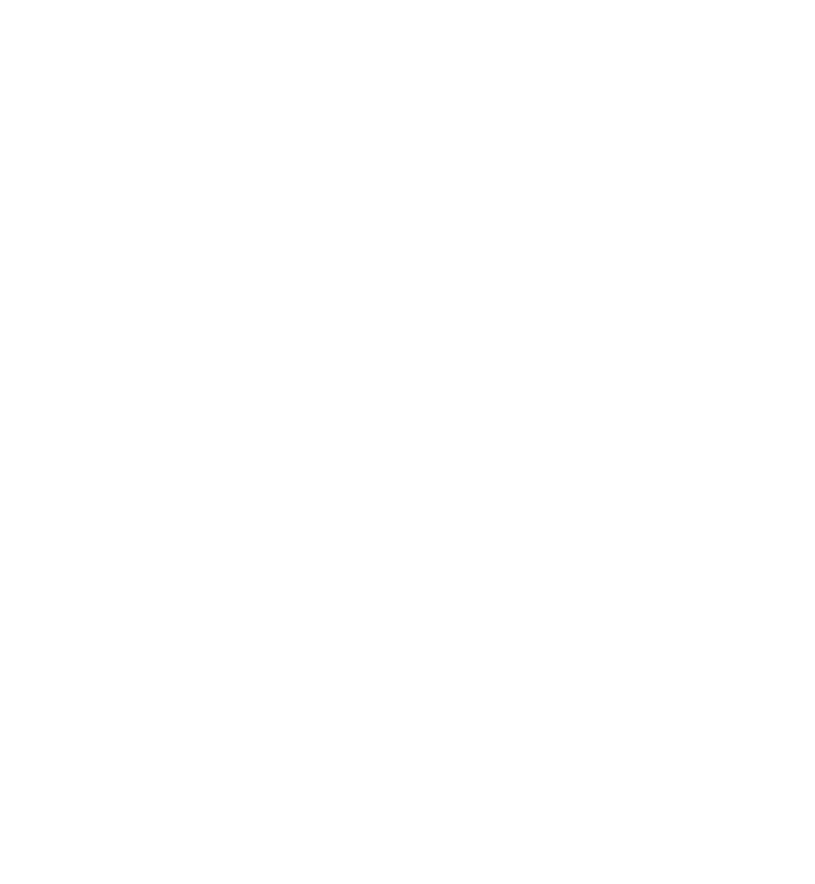
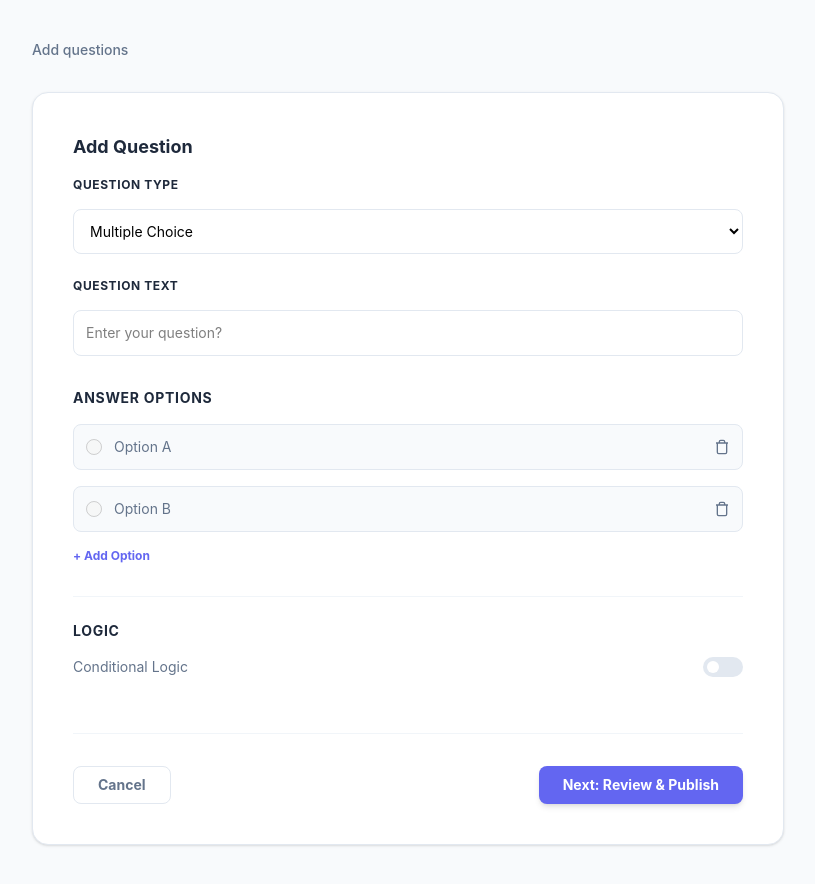
Before and after one commit to SMTIAP/smtiap-web, a React (Vite) app: page /add-questions in a window 1280 px wide. Before the commit this address had no page. Shown: the whole page, without its empty margins (232-1047 px from the left). Before the commit the page ends 800 px from the top, so only its background shows below. Built offline with nearby package versions, Linux system fonts and the light colour scheme.

Commit message:
Add AddQuestions page with dynamic question types and options

```diff
--- a/src/App.tsx
+++ b/src/App.tsx
@@ -3,6 +3,7 @@
 import CreatedSurveys from './pages/CreatedSurveys';
 import SearchTemplate from './pages/SearchTemplate';
 import CreateNewSurvey from './pages/CreateNewSurvey';
+import AddQuestions from './pages/AddQuestions';
 
 export default function App() {
   return (
@@ -13,6 +14,7 @@
         <Route path="/create-new" element={<div>Create New Survey Page</div>} />
         <Route path="/templates" element={<SearchTemplate />} />
         <Route path="/create-new-survey" element={<CreateNewSurvey />} />
+        <Route path="/add-questions" element={<AddQuestions />} />
       </Routes>
     </BrowserRouter>
   );
--- /dev/null
+++ b/src/pages/AddQuestions.tsx
@@ -0,0 +1,135 @@
+import { useState } from 'react';
+import { useNavigate } from 'react-router-dom';
+
+export default function AddQuestions() {
+  const navigate = useNavigate();
+  const [conditionalLogic, setConditionalLogic] = useState(false);
+
+  // State for dynamic functionality
+  const [questionType, setQuestionType] = useState('multiple-choice');
+  const [options, setOptions] = useState(['Option A', 'Option B']);
+
+  const addOption = () => {
+    const nextLetter = String.fromCharCode(65 + options.length); // Generates C, D, E...
+    setOptions([...options, `Option ${nextLetter}`]);
+  };
+
+  const removeOption = (index: number) => {
+    setOptions(options.filter((_, i) => i !== index));
+  };
+
+  // Determine if the current type needs options displayed
+  const showOptions = questionType === 'multiple-choice' || questionType === 'checkbox';
+
+  return (
+    <div className="flex min-h-screen flex-col items-center bg-[#F8FAFC]">
+      <div className="flex max-w-[800px] py-10 px-6 flex-col gap-8 w-full">
+
+        <div className="flex justify-start w-full">
+           <p className="text-[#64748B] text-sm font-medium">Add questions</p>
+        </div>
+
+        <div className="flex flex-col gap-8 bg-white p-10 rounded-2xl shadow-sm border border-[#E2E8F0]">
+
+          {/* Question Input Section */}
+          <section className="flex flex-col gap-4">
+            <h2 className="text-[#1E293B] text-lg font-bold">Add Question</h2>
+
+            <label className="text-[#1E293B] text-xs font-bold uppercase tracking-wider">Question Type</label>
+            <select
+              value={questionType}
+              onChange={(e) => setQuestionType(e.target.value)}
+              className="w-full p-3 border border-[#E2E8F0] rounded-lg bg-white text-sm focus:outline-none focus:ring-1 focus:ring-blue-400 cursor-pointer"
+            >
+              <option value="multiple-choice">Multiple Choice</option>
+              <option value="checkbox">Checkboxes</option>
+              <option value="short-answer">Short Answer</option>
+            </select>
+
+            <label className="text-[#1E293B] text-xs font-bold uppercase tracking-wider mt-2">Question Text</label>
+            <input
+              type="text"
+              placeholder="Enter your question?"
+              className="w-full p-3 border border-[#E2E8F0] rounded-lg bg-white text-sm focus:outline-none focus:ring-1 focus:ring-blue-400"
+            />
+          </section>
+
+          {/* Conditional Answer Options Section */}
+          {showOptions ? (
+            <section className="flex flex-col gap-4 animate-in fade-in duration-300">
+              <h3 className="text-[#1E293B] text-sm font-bold uppercase tracking-wider">Answer Options</h3>
+
+              {options.map((option, idx) => (
+                <div key={idx} className="flex items-center justify-between border border-[#E2E8F0] p-3 rounded-lg bg-[#F8FAFC]">
+                  <div className="flex items-center gap-3">
+                    <input
+                      type={questionType === 'multiple-choice' ? 'radio' : 'checkbox'}
+                      disabled
+                      className="w-4 h-4 rounded border-[#CBD5E1]"
+                    />
+                    <input
+                      type="text"
+                      value={option}
+                      onChange={(e) => {
+                        const newOptions = [...options];
+                        newOptions[idx] = e.target.value;
+                        setOptions(newOptions);
+                      }}
+                      className="bg-transparent text-sm text-[#64748B] focus:outline-none"
+                    />
+                  </div>
+                  <button
+                    onClick={() => removeOption(idx)}
+                    className="text-[#64748B] hover:text-red-500 transition-colors"
+                  >
+                    <svg width="16" height="16" fill="none" stroke="currentColor" strokeWidth="2" viewBox="0 0 24 24">
+                      <path d="M3 6h18M19 6v14a2 2 0 01-2 2H7a2 2 0 01-2-2V6m3 0V4a2 2 0 012-2h4a2 2 0 012 2v2"/>
+                    </svg>
+                  </button>
+                </div>
+              ))}
+
+              <button
+                onClick={addOption}
+                className="text-[#6366F1] text-xs font-bold self-start hover:underline"
+              >
+                + Add Option
+              </button>
+            </section>
+          ) : (
+            <section className="p-6 border-2 border-dashed border-[#E2E8F0] rounded-lg text-center">
+              <p className="text-sm text-[#64748B]">Users will see a text box to type their answer.</p>
+            </section>
+          )}
+
+          {/* Logic Section */}
+          <section className="flex flex-col gap-4 border-t border-[#F1F5F9] pt-6">
+            <h3 className="text-[#1E293B] text-sm font-bold uppercase tracking-wider">Logic</h3>
+            <div className="flex justify-between items-center">
+              <span className="text-sm text-[#64748B]">Conditional Logic</span>
+              <div
+                onClick={() => setConditionalLogic(!conditionalLogic)}
+                className={`w-10 h-5 rounded-full relative cursor-pointer transition-all ${conditionalLogic ? 'bg-[#6366F1]' : 'bg-[#E2E8F0]'}`}
+              >
+                <div className={`absolute top-1 w-3 h-3 bg-white rounded-full transition-all ${conditionalLogic ? ('right-1') : 'left-1'}`}></div>
+              </div>
+            </div>
+          </section>
+
+          {/* Footer Actions */}
+          <div className="flex justify-between mt-6 border-t border-[#F1F5F9] pt-8">
+            <button
+              onClick={() => navigate(-1)}
+              className="px-6 py-2 border border-[#E2E8F0] rounded-lg text-sm font-bold text-[#64748B] hover:bg-gray-50 transition-colors"
+            >
+              Cancel
+            </button>
+            <button className="bg-[#6366F1] text-white px-6 py-2 rounded-lg font-bold text-sm shadow-md hover:opacity-90 transition-opacity">
+              Next: Review & Publish
+            </button>
+          </div>
+        </div>
+      </div>
+    </div>
+  );
+}
--- a/src/pages/CreateNewSurvey.tsx
+++ b/src/pages/CreateNewSurvey.tsx
@@ -25,13 +25,11 @@
     isAnonymous: false,
   });
 
-  // FIX: Added 'React.ChangeEvent<HTMLInputElement | HTMLTextAreaElement>' type
   const handleChange = (e: React.ChangeEvent<HTMLInputElement | HTMLTextAreaElement>) => {
     const { name, value } = e.target;
     setFormData((prev) => ({ ...prev, [name]: value }));
   };
 
-  // FIX: Added 'keyof SurveyFormData' type to ensure 'field' matches our state keys
   const toggleField = (field: keyof SurveyFormData) => {
     setFormData((prev) => ({
       ...prev,
@@ -39,7 +37,6 @@
     }));
   };
 
-  // FIX: Added 'React.ChangeEvent<HTMLInputElement>' type
   const handleFileUpload = (e: React.ChangeEvent<HTMLInputElement>) => {
     const file = e.target.files?.[0];
     if (file) {
@@ -154,7 +151,10 @@
           </section>
 
           <div className="flex justify-end mt-4">
-            <button className="flex items-center gap-2 bg-[#6366F1] text-white px-6 py-3 rounded-lg font-bold text-xs hover:opacity-90 transition-all shadow-md">
+            <button
+              onClick={() => navigate('/add-questions')} // Fixed: Navigates to AddQuestions page
+              className="flex items-center gap-2 bg-[#6366F1] text-white px-6 py-3 rounded-lg font-bold text-xs hover:opacity-90 transition-all shadow-md"
+            >
               Next: Add Questions
               <svg width="14" height="14" viewBox="0 0 24 24" fill="none" stroke="currentColor" strokeWidth="3">
                 <path d="M5 12h14M12 5l7 7-7 7"/>
```
